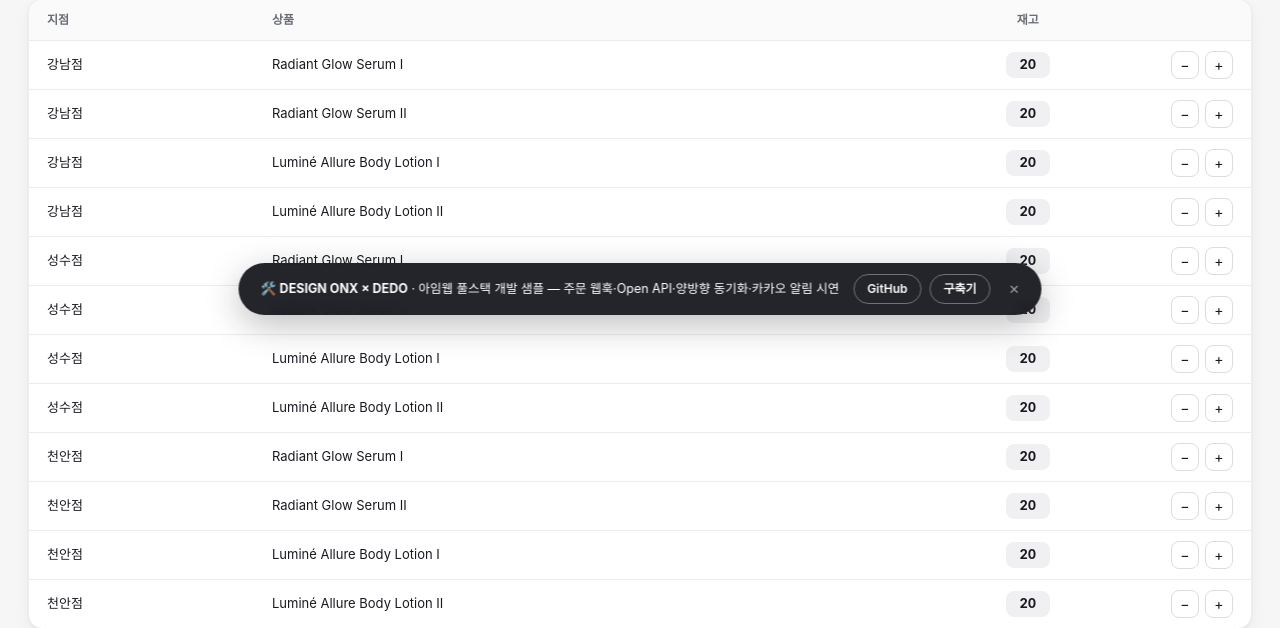
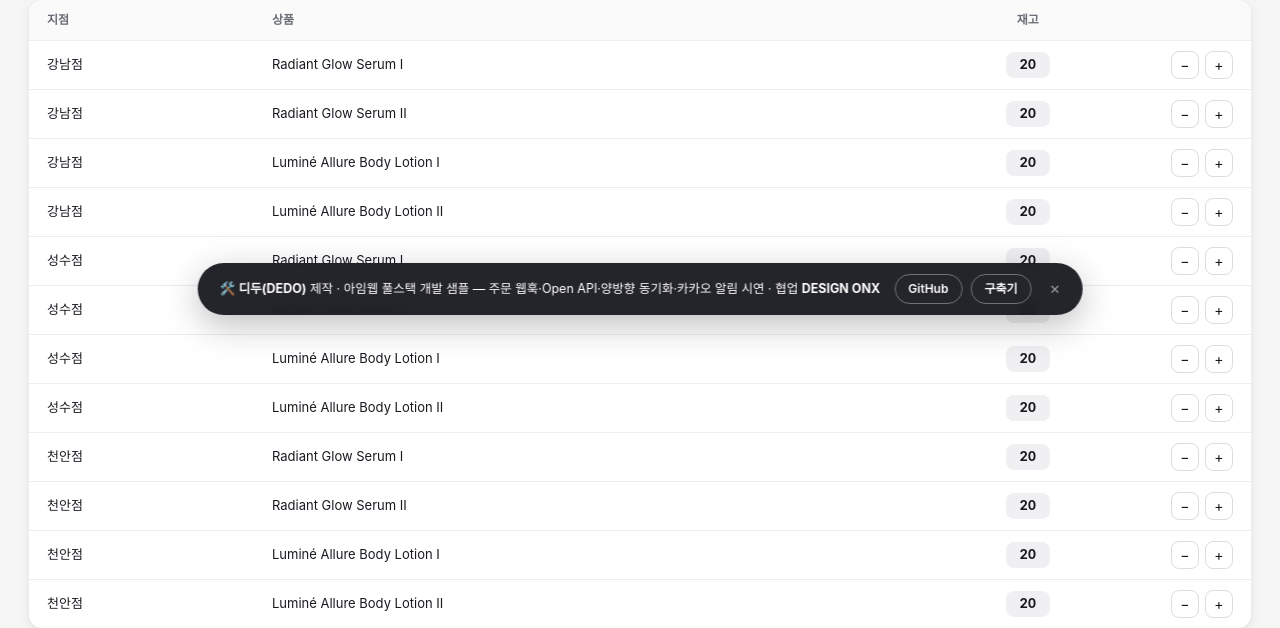
Before and after one commit to otut87/imweb-fullstack-demo, a FastAPI app: page /erp in a window 1280 px wide. Shown: the part 467-1095 px from the top of the page. Run offline with FastAPI, Linux system fonts and the light colour scheme; data comes from the database, SQL or seed files in the repository; data that the repository does not hold is empty.

Commit message:
Correct authorship credit: demo built solely by DEDO, DESIGN ONX as collaboration partner; add brand logos
Co-Authored-By: Claude Opus 4.8 <noreply@anthropic.com>

```diff
--- a/projects/enchante-pickup/app/templates/erp.html
+++ b/projects/enchante-pickup/app/templates/erp.html
@@ -196,8 +196,8 @@ const DEMO_LINKS = {
 (function demoBanner() {
   const el = document.createElement("div");
   el.id = "demo-banner";
-  el.innerHTML = `<span>🛠️ <b>DESIGN ONX × DEDO</b> · 아임웹 풀스택 개발 샘플 —
-    주문 웹훅·Open API·양방향 동기화·카카오 알림 시연</span>`;
+  el.innerHTML = `<span>🛠️ <b>디두(DEDO)</b> 제작 · 아임웹 풀스택 개발 샘플 —
+    주문 웹훅·Open API·양방향 동기화·카카오 알림 시연 · 협업 <b>DESIGN ONX</b></span>`;
   const links = document.createElement("span");
   links.className = "db-links";
   if (DEMO_LINKS.github)
```
Also changed, not shown: README.md, assets/dedo.jpg (added), assets/design-onx.png (added).
